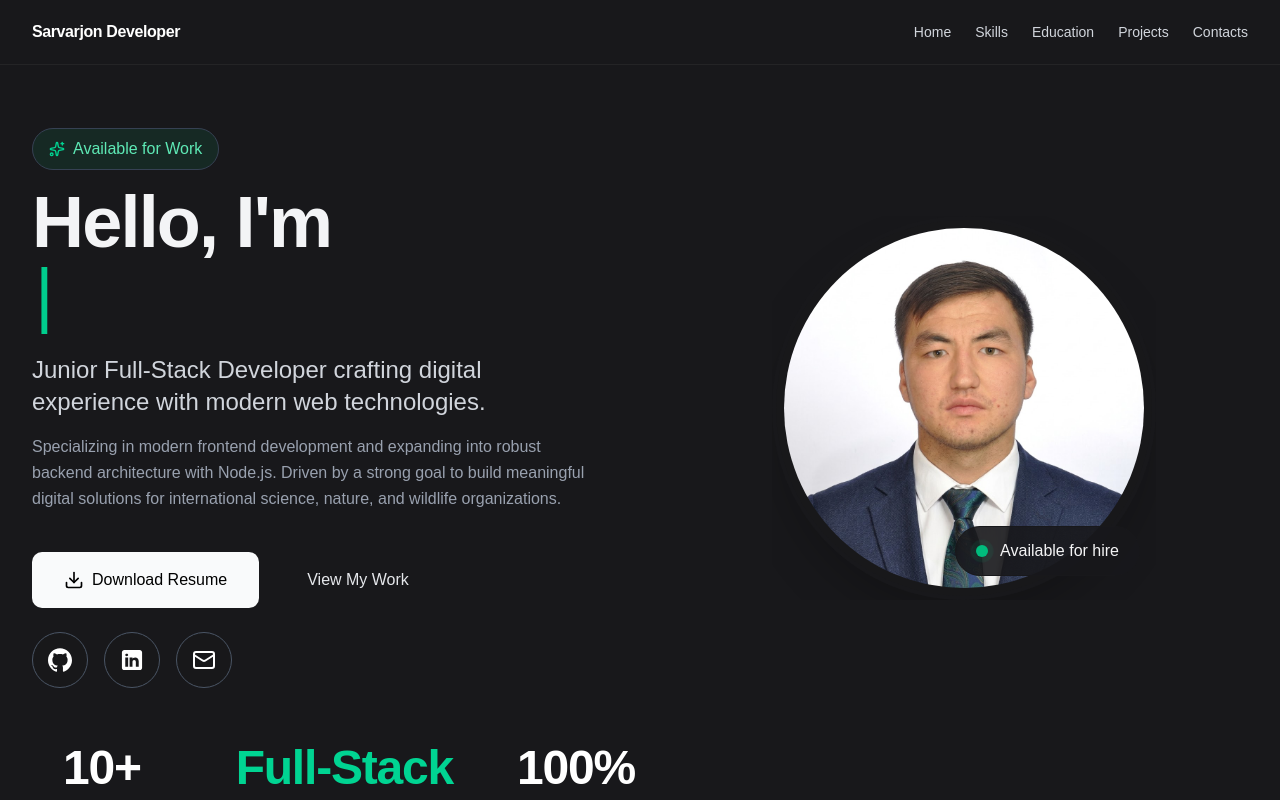
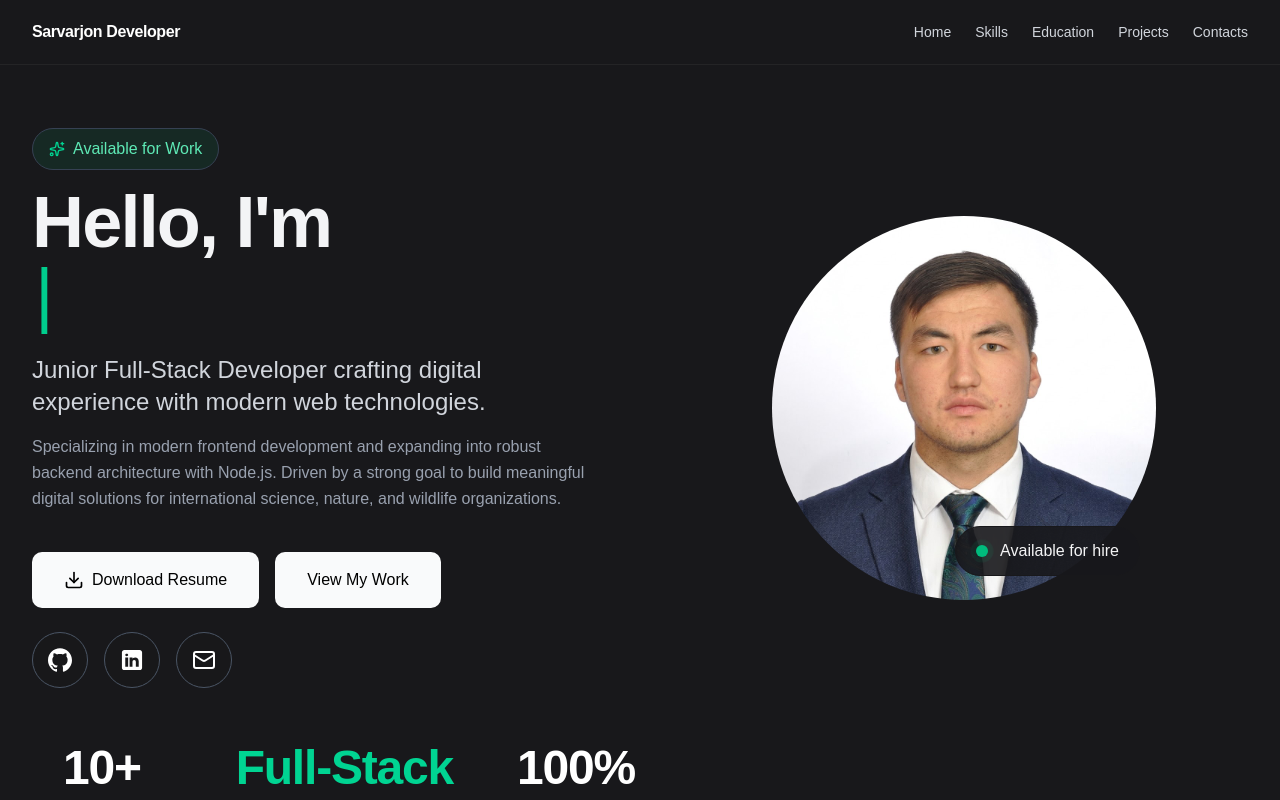
Before and after one commit to sarvarjon-833/portfolio-website, a React (Vite) app: page / in a window 1280 px wide. Shown: the top 800 px of the page. Built offline with nearby package versions, Linux system fonts and the light colour scheme.

Commit message:
final improvement and bug fixed 2

```diff
--- a/src/components/Hero.tsx
+++ b/src/components/Hero.tsx
@@ -152,7 +152,7 @@ const Hero = () => {
               <a
                 href="#projects"
                 className={
-                  " cursor-pointer w-full sm:w-auto gap-2 px-8 py-4 rounded-lg border-gray-700 bg-transparent hover:bg-zinc-600 text-gray-200"
+                  " cursor-pointer w-full sm:w-auto gap-2 py-4 px-8 rounded-lg bg-gray-50 text-black  hover:bg-gray-300 transition-all"
                 }
               >
                 View My Work
@@ -198,14 +198,18 @@ const Hero = () => {
           variants={imageVariants}
           className="order-1 md:order-2 w-full md:w-1/2 flex justify-center items-center mt-12 md:mt-0"
         >
-          <div className="relative w-72 h-72 sm:w-80 sm:h-80 lg:w-96 lg:h-96 overflow-hidden transform">
+          <div className="relative w-80 h-80 sm:w-80 sm:h-80 lg:w-96 lg:h-96 transform group">
             {/* Main profile picture */}
-            <img
-              src="/my-profile2.jpg"
-              alt="my-profile-photo"
-              className="relative w-full h-full rounded-full object-cover shadow-2xl transition-all duration-300 ease-in-out hover:scale-110 border-4 border-zinc-900 p-2 bg-zinc-900/50"
-            />
-            <div className="absolute bottom-2 right-2 md:bottom-6 md:right-4 bg-zinc-900/90 border border-zinc-900 px-5 py-3 rounded-full flex items-center gap-3">
+            <motion.div
+              whileHover={{ scale: 1.1, transition: { duration: 0.3 } }}
+            >
+              <img
+                src="/my-profile2.jpg"
+                alt="my-profile-photo"
+                className="relative w-full h-full rounded-full overflow-hidden bg-white object-cover z-10 "
+              />
+            </motion.div>
+            <div className="absolute bottom-2 right-2 md:bottom-6 md:right-4 bg-zinc-900/90 border border-zinc-900 px-5 py-3 rounded-full flex items-center gap-3 z-20">
               {/* Pulsing green Dot */}
               <span className="relative flex h-3 w-3">
                 <span className="animate-ping absolute inline-flex h-full w-full rounded-full bg-emerald-400 opacity-75"></span>
```
